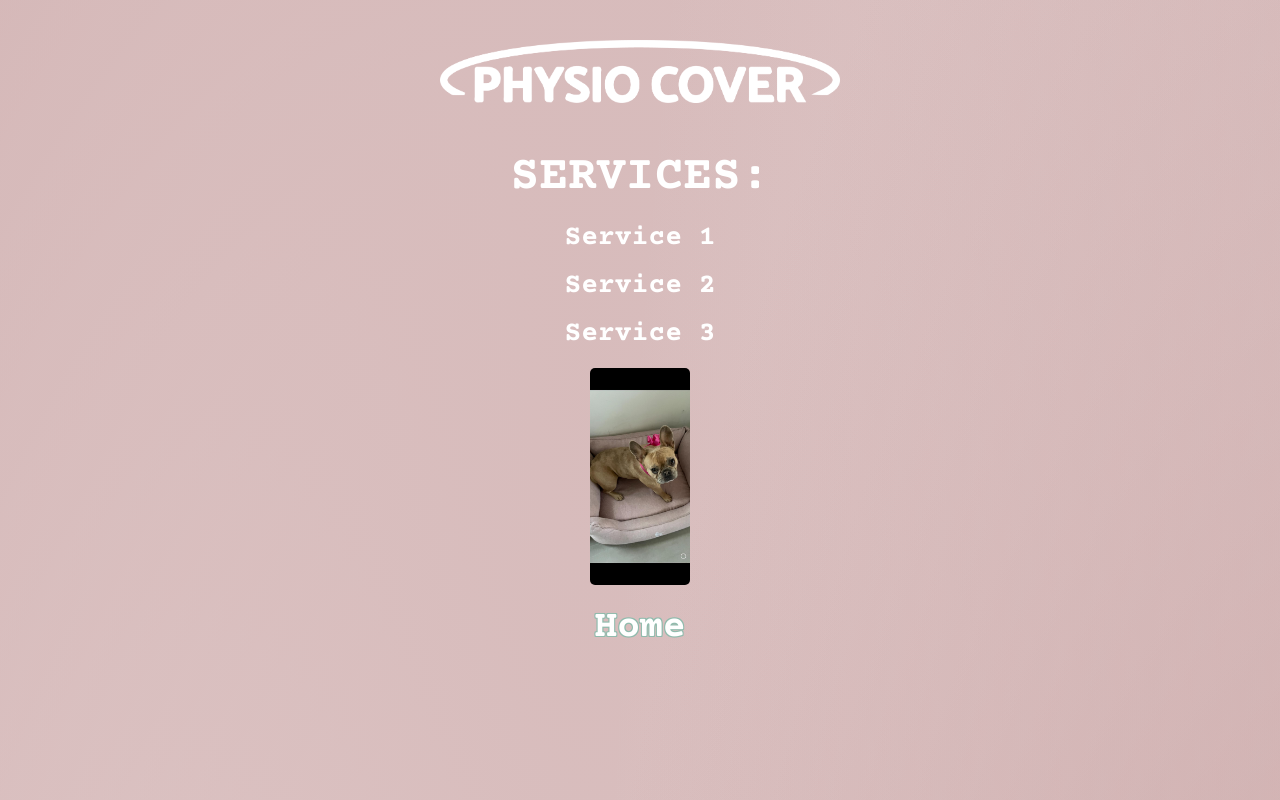
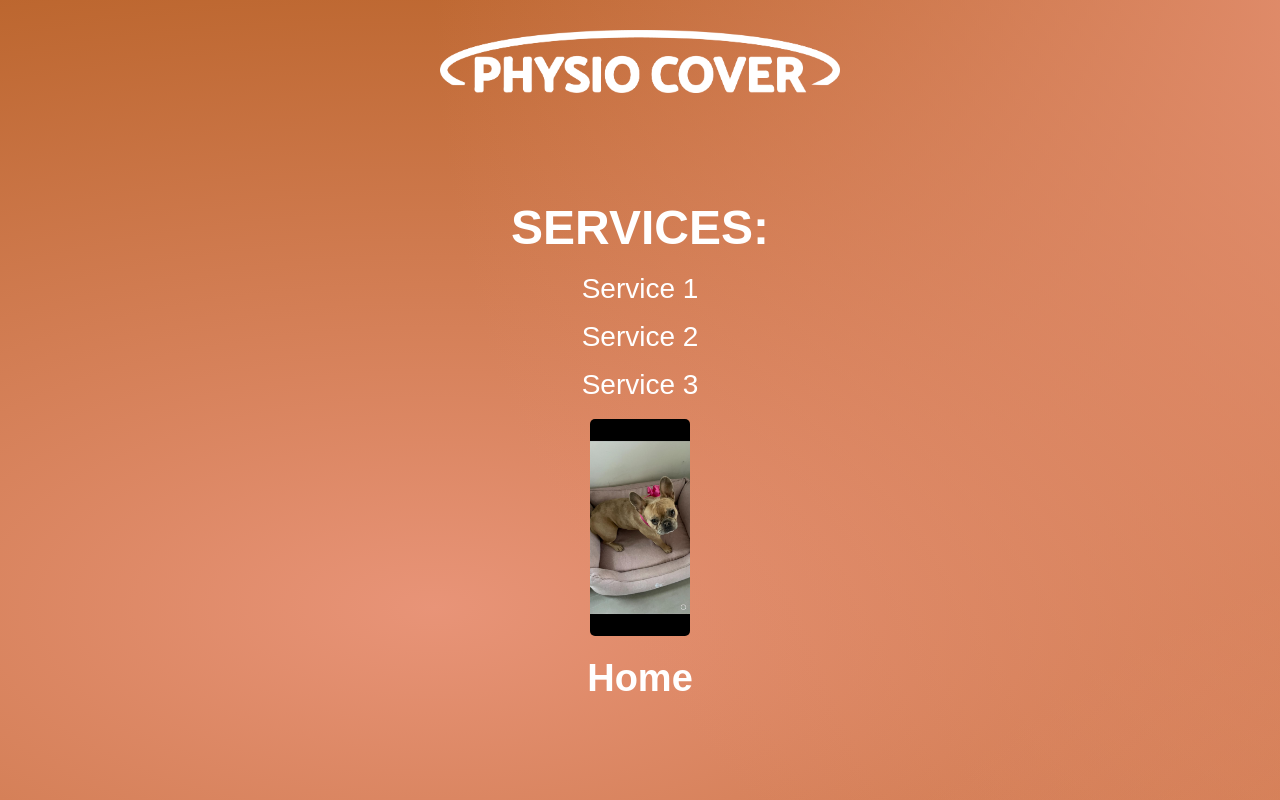
Before and after one commit to jooeeyyyyyyy/physio-cover, a plain HTML site: page index.html in a window 1280 px wide. Both pictures are taken after a click on the button "Services". Drawn offline with nearby package versions, Linux system fonts and the light colour scheme.

Commit message:
Update 2 styles.css

```diff
--- a/styles.css
+++ b/styles.css
@@ -6,35 +6,49 @@
 html, body {
     height: 100%;
     margin: 0;
-    font-family: "Courier Prime", monospace;
+    font-family: "Baloo 2", sans-serif;
     overflow-x: hidden;
 }
 
 body {
-    background: hsla(0, 25%, 66%, 1);
+    background-color:hsla(24,64%,44%,1);
     background-image:
-        radial-gradient(at 56% 37%, hsla(0, 25%, 66%, 1) 0px, transparent 50%),
-        radial-gradient(at 79% 18%, hsla(0, 26%, 89%, 1) 0px, transparent 50%),
-        radial-gradient(at 23% 5%, hsla(0, 26%, 79%, 1) 0px, transparent 50%),
-        radial-gradient(at 70% 68%, hsla(0, 27%, 86%, 1) 0px, transparent 50%),
-        radial-gradient(at 19% 28%, hsla(0, 29%, 96%, 1) 0px, transparent 50%);
-    background-size: 200% 1000%;
-    animation: gradient-animation 8s ease-in-out infinite;
+    radial-gradient(at 58% 0%, hsla(15,71%,69%,1) 0px, transparent 50%),
+    radial-gradient(at 98% 73%, hsla(15,71%,69%,1) 0px, transparent 50%),
+    radial-gradient(at 17% 38%, hsla(15,71%,69%,1) 0px, transparent 50%);
+    background-size: 200% 200%;
+    animation: gradient-animation 1s ease-in-out infinite;
     overflow-x: hidden;
-    -webkit-background-size: 200% 1000%; /* Ensure Safari uses the correct background size */
+    -webkit-background-size: 200% 200%; /* Ensure Safari uses the correct background size */
     -webkit-animation: gradient-animation 8s ease-in-out infinite; /* Ensure Safari uses the correct animation */
 }
 header {
     display: flex;
+    flex-direction: column;
     justify-content: center;
     align-items: center;
     background: transparent;
-    padding: 40px 20px;
+    padding: 30px 20px;
     width: 100%;
     top: 0;
     left: 0;
     z-index: 1000;
     box-sizing: border-box;
+}
+h2 {
+    font-size: 22px;
+    color: #fff;
+    text-align: center;
+}
+
+.background-image {
+    width: 400px;
+    display: flex;
+    margin: auto;
+    opacity: 50%;
+    height: 100%;
+    margin-top: -20px;
+    z-index: 0;
 }
 .logo-container {
     display: flex;
@@ -69,30 +83,34 @@ li {
     flex-direction: column;
 }
 button {
-    font-family: "Courier Prime", monospace;
+    font-family: "Baloo 2", sans-serif;
     font-size: 38px;
-    font-weight: 900;
+    font-weight: 600;
     color: #fff;
     background: transparent;
     border: none;
     border-radius: 100px;
     cursor: pointer;
+    /*
     text-shadow:
         -1px -1px 0 #90BBAD,
         1px -1px 0 #90BBAD,
         -1px 1px 0 #90BBAD,
         1px 1px 0 #90BBAD;
+    */
 }
 button:hover {
     color: #90BBAD;
     scale: 1.01 ;
     transition: 0.1s ease-in;
     cursor: pointer;
+    /*
     text-shadow:
         -1px -1px 0 #fff,
         1px -1px 0 #fff,
         -1px 1px 0 #fff,
         1px 1px 0 #fff;
+    */
 }
 .header {
     font-size: 48px;
@@ -104,7 +122,7 @@ p {
     font-size: 28px;
     line-height: 28px;
     text-align: center;
-    font-weight: 600;
+    font-weight: 200;
     color: #fff;
     margin: 0;
 }
@@ -131,6 +149,7 @@ ul {
     overflow-x: hidden;
 }
 nav {
+    font-family: "Baloo 2", sans-serif;
     position: absolute;
     top: 0;
     left: 50%;
@@ -138,12 +157,14 @@ nav {
     transition: all 0.3s ease-in-out;
     opacity: 0;
     width: 100%;
+    max-width: 1200px;
 }
 nav.open {
     opacity: 1;
 }
 .home-menu {
     left: 50%;
+    margin-top: 150px;
 }
 .home-menu.closed {
     left: 100%;
@@ -152,6 +173,7 @@ nav.open {
 .services-menu,
 .contact-menu {
     left: -100%;
+    margin-top: 50px;
 }
 .about-menu.open,
 .services-menu.open,
```
